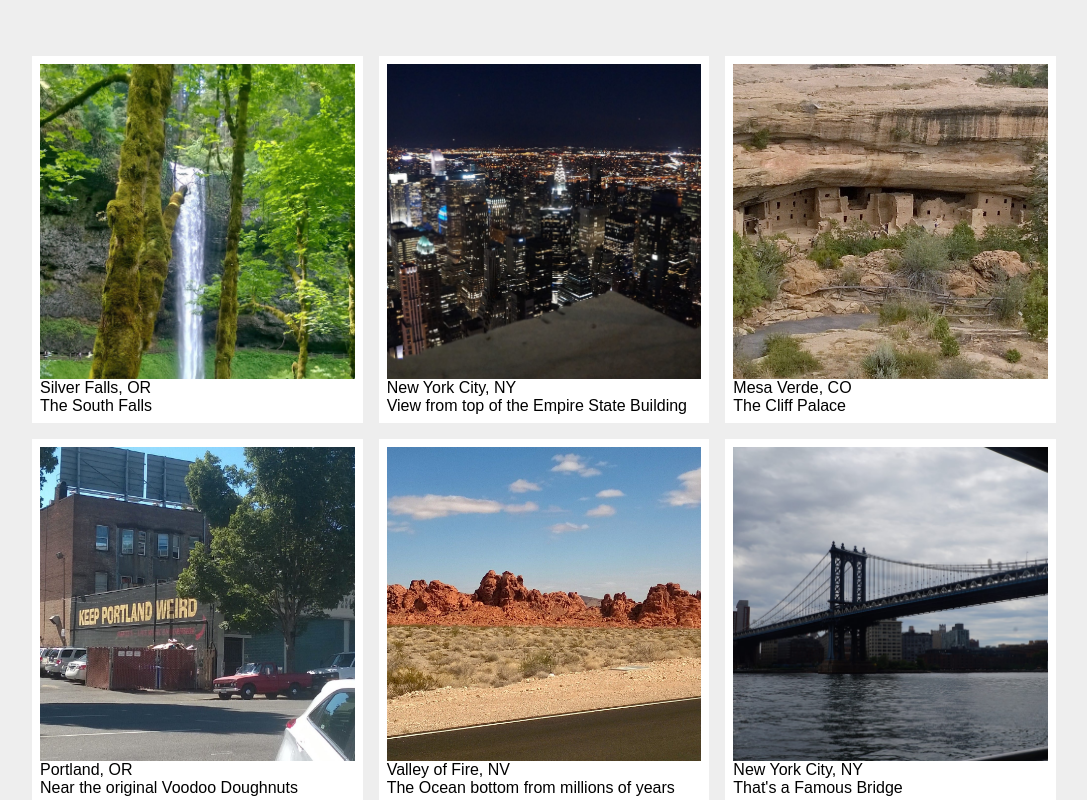
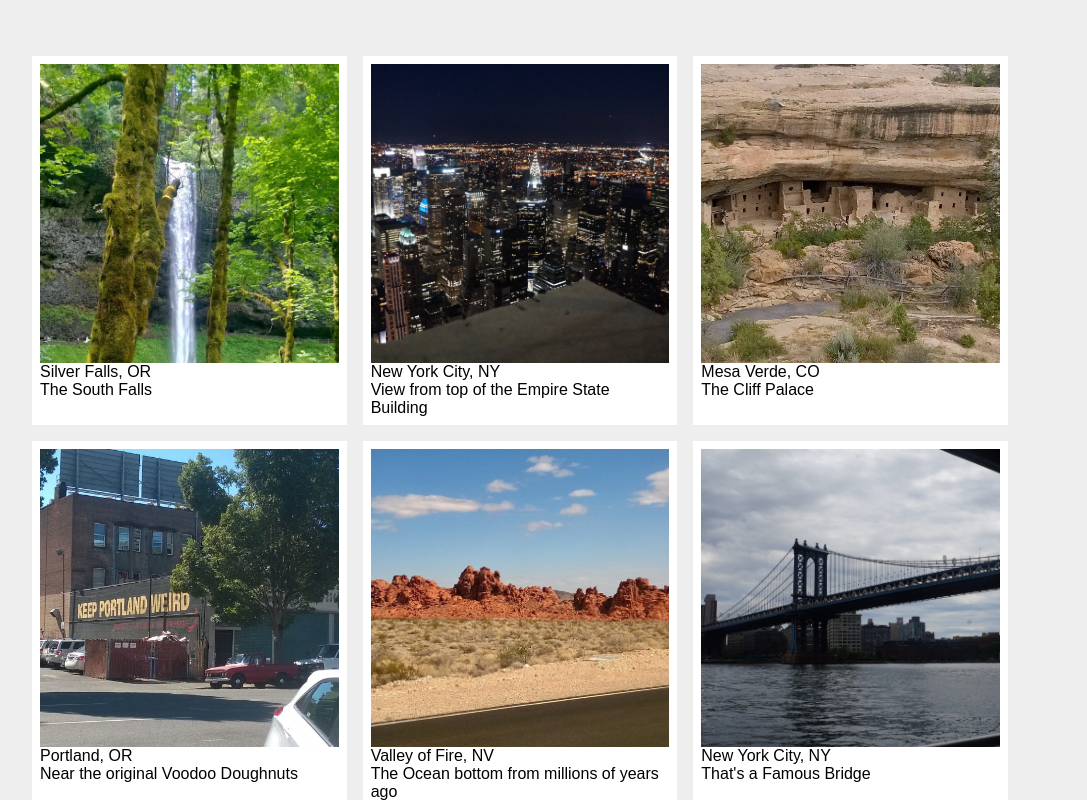
Before and after one commit to derrickbray/ng-travel, an Angular app: page / in a window 1280 px wide. Shown: the top 800 px of the page, without its empty margins (96-1183 px from the left). Built offline with nearby package versions, Linux system fonts and the light colour scheme.

Commit message:
add content

```diff
--- a/src/app/app.component.css
+++ b/src/app/app.component.css
@@ -32,7 +32,7 @@
 }
 
 .grid__item {
-  flex-grow: 1;
+  /*flex-grow: 1;*/
   padding: 0.5rem;
   width: calc(100% / 3 - 2rem);
   min-width: 17rem;
--- a/src/app/app.component.ts
+++ b/src/app/app.component.ts
@@ -65,22 +65,38 @@ export class AppComponent {
     hideText: "The Valley of Fire is the most desolate place I've ever seen"},
     {id: '29', img: 'assets/between/vegas-tower.jpg', showText: 'Las Vegas, NV',
     hideText: 'Paris in America'},
-    {id: '30', img: 'assets/between/zion.jpg', showText: 'Zion, UT', hideText: 'Watchman Mountain'},
-    {id: '31', img: '', showText: '', hideText: ''},
-    {id: '32', img: '', showText: '', hideText: ''},
-    {id: '33', img: '', showText: '', hideText: ''},
-    {id: '34', img: '', showText: '', hideText: ''},
-    {id: '35', img: '', showText: '', hideText: ''},
-    {id: '36', img: '', showText: '', hideText: ''},
-    {id: '37', img: '', showText: '', hideText: ''},
-    {id: '38', img: '', showText: '', hideText: ''},
-    {id: '39', img: '', showText: '', hideText: ''},
-    {id: '40', img: '', showText: '', hideText: ''},
-    {id: '41', img: '', showText: '', hideText: ''},
-    {id: '42', img: '', showText: '', hideText: ''},
-    {id: '43', img: '', showText: '', hideText: ''},
-    {id: '44', img: '', showText: '', hideText: ''},
-    {id: '45', img: '', showText: '', hideText: ''},
+    {id: '30', img: 'assets/between/zion.jpg', showText: 'Zion, UT',
+    hideText: 'Watchman Mountain'},
+    {id: '31', img: 'assets/east/bear.jpg', showText: 'Shandaken, NY',
+    hideText: 'Curious little bear'},
+    {id: '32', img: 'assets/east/camp-falls.jpg', showText: 'Slide Mountain Area, NY',
+    hideText: 'I forgot the name of these falls'},
+    {id: '33', img: 'assets/east/capital.jpg', showText: 'Washington DC',
+    hideText: 'My wife holding up the government'},
+    {id: '34', img: 'assets/east/catskills.jpg', showText: 'Shandaken, NY',
+    hideText: 'View from the North Dome of Saddle Mountain'},
+    {id: '35', img: 'assets/east/grand-central.jpg', showText: 'New York City, NY',
+    hideText: 'Grand Central Station'},
+    {id: '36', img: 'assets/east/montecello.jpg', showText: 'Charlottesville, VA',
+    hideText: "Thomas Jefferson's Monticello"},
+    {id: '37', img: 'assets/east/ny-empire.jpg', showText: 'New York City, NY',
+    hideText: 'Empire State Building'},
+    {id: '38', img: 'assets/east/camp-ndome.jpg', showText: 'Shandaken, NY',
+    hideText: 'View of the North Dome of Saddle Mountain'},
+    {id: '39', img: 'assets/east/ny-liberty.jpg', showText: 'New York City, NY',
+    hideText: 'Lady Liberty'},
+    {id: '40', img: 'assets/east/niagra.jpg', showText: 'Buffalo, NY',
+    hideText: 'In line for the Hurricane Deck at the Cave of the Winds, Niagra Falls'},
+    {id: '41', img: 'assets/east/ny-library.jpg', showText: 'New York City, NY',
+    hideText: 'New York Public Library'},
+    {id: '42', img: 'assets/east/ny-skyline.jpg', showText: 'New York City, NY',
+    hideText: 'Lower Manhattan'},
+    {id: '43', img: 'assets/east/penn.jpg', showText: 'Washington DC',
+    hideText: '1600 Pennsylvania Ave'},
+    {id: '44', img: 'assets/east/ny-tower.jpg', showText: 'New York City, NY',
+    hideText: 'One World Trade Center'},
+    {id: '45', img: 'assets/east/camp-bball.jpg', showText: 'Shandaken, NY',
+    hideText: 'Baseball diamond near Saddle Mountain'},
     {id: '46', img: '', showText: '', hideText: ''},
     {id: '47', img: '', showText: '', hideText: ''},
     {id: '48', img: '', showText: '', hideText: ''},
```
